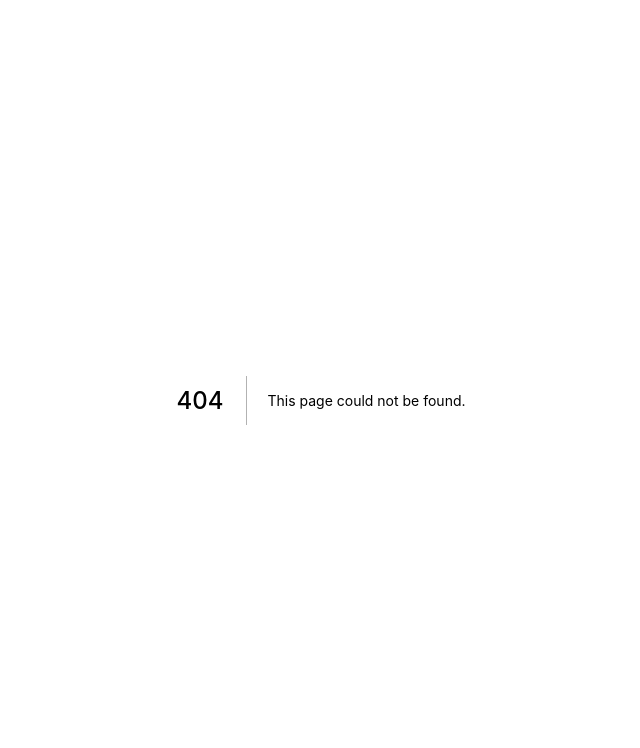
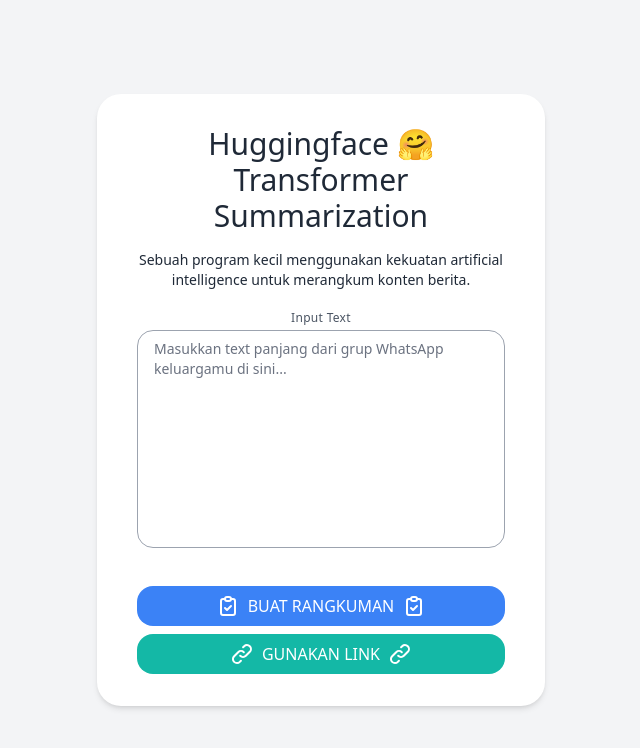
Before and after one commit to kangketikonlen/summarization-client, a Next.js app: page /simple in a window 1280 px wide. Before the commit this address had no page. Shown: the top 748 px of the page, without its empty margins (319-959 px from the left). Built offline with nearby package versions, Linux system fonts and the light colour scheme.

Commit message:
:zap: Update index.js

```diff
--- /dev/null
+++ b/pages/simple.js
@@ -0,0 +1,126 @@
+import Layout from '../components/layout'
+
+export default function Simple() {
+	const getSummary = async event => {
+		event.preventDefault()
+		// Loading dolo
+		var summaryResults = document.getElementById('summaryResults');
+		var boxLoading = document.getElementById('boxLoading');
+		var submitBtn = document.getElementById('submitBtn');
+		var linkBtn = document.getElementById('linkBtn');
+		var deskripsiInput = document.getElementById('deskripsi');
+		boxLoading.style.display = 'block';
+		submitBtn.style.display = 'none';
+		linkBtn.style.display = 'none';
+		deskripsiInput.setAttribute("readonly", "true")
+		summaryResults.innerHTML = "";
+		// Request data from server
+		const readData = await fetch(
+			'http://127.0.0.1:2022/sumv1',
+			{
+				body: JSON.stringify({
+					deskripsi: event.target.deskripsi.value,
+				}),
+				headers: {
+					'Content-Type': 'application/json'
+				},
+				method: 'POST'
+			}
+		).then(response => {
+			boxLoading.style.display = 'none';
+			submitBtn.style.display = 'block';
+			linkBtn.style.display = 'block';
+			deskripsiInput.removeAttribute("readonly");
+			if (response.statusText == "OK") {
+				return response
+			} else {
+				return {
+					"success": false,
+					"results": err
+				}
+			}
+		}).catch(err => {
+			boxLoading.style.display = 'none';
+			return {
+				"success": false,
+				"results": err
+			}
+		})
+		const result = await readData.json()
+		summaryResults.innerHTML += result.results;
+		console.log(result)
+	}
+
+	return (
+		<section className="min-h-screen flex flex-col items-center justify-center bg-gray-100">
+			<div className="flex flex-col bg-white shadow-md px-4 sm:px-6 md:px-8 lg:px-10 py-8 rounded-3xl w-50 max-w-md">
+				<div className="font-medium self-center text-xl sm:text-3xl text-gray-800 text-center">
+					Huggingface 🤗 Transformer Summarization
+				</div>
+				<div className="mt-4 self-center text-xl sm:text-sm text-gray-800 text-center">
+					Sebuah program kecil menggunakan kekuatan artificial intelligence untuk merangkum konten berita.
+				</div>
+				<div className="mt-5">
+					<form onSubmit={getSummary}>
+						<div className="flex flex-col mb-5 text-center">
+							<label htmlFor="text" className="mb-1 text-xs tracking-wide text-gray-600">Input Text</label>
+							<div className="relative">
+								<textarea name="deskripsi" id="deskripsi" className="resize-none text-sm placeholder-gray-500 pl-4 pr-4 rounded-2xl border border-gray-400 w-full py-2 focus:outline-none focus:border-blue-400" rows="10" placeholder="Masukkan text panjang dari grup WhatsApp keluargamu di sini..." required={true} ></textarea>
+							</div>
+						</div>
+
+						<div className="flex flex-col mb-2">
+							<div id="boxLoading" className="hidden text-center">
+								<div className="flex items-stretch justify-center">
+									<div className="w-screen h-24 border-2 rounded-md text-center">
+										<div className="flex animate-pulse flex-row items-center h-full justify-center space-x-5">
+											<div className="flex flex-col space-y-3">
+												<div className="w-72 bg-gray-300 h-6 rounded-md ">
+												</div>
+												<div className="w-48 bg-gray-300 h-6 rounded-md ">
+												</div>
+											</div>
+										</div>
+									</div>
+								</div>
+								<span className="text-sm">Robot A.I sedang melakukan kalkulasi... Biasanya 30 sampai 60 detik. Maklum, server budget hehe 🙏🏻</span>
+							</div>
+							<div id="summaryResults" className="text-justify"></div>
+						</div>
+
+						<div id="submitBtn" className="flex w-full">
+							<button type="submit" className=" flex mt-1 items-center justify-center focus:outline-none text-white text-sm sm:text-base bg-blue-500 hover:bg-blue-600 rounded-2xl py-2 w-full transition duration-150 ease-in">
+								<svg xmlns="http://www.w3.org/2000/svg" className="h-6 w-6" fill="none" viewBox="0 0 24 24" stroke="currentColor">
+									<path strokeLinecap="round" strokeLinejoin="round" strokeWidth="2" d="M9 5H7a2 2 0 00-2 2v12a2 2 0 002 2h10a2 2 0 002-2V7a2 2 0 00-2-2h-2M9 5a2 2 0 002 2h2a2 2 0 002-2M9 5a2 2 0 012-2h2a2 2 0 012 2m-6 9l2 2 4-4" />
+								</svg>
+								<span className="mr-2 ml-2 uppercase">Buat Rangkuman</span>
+								<svg xmlns="http://www.w3.org/2000/svg" className="h-6 w-6" fill="none" viewBox="0 0 24 24" stroke="currentColor">
+									<path strokeLinecap="round" strokeLinejoin="round" strokeWidth="2" d="M9 5H7a2 2 0 00-2 2v12a2 2 0 002 2h10a2 2 0 002-2V7a2 2 0 00-2-2h-2M9 5a2 2 0 002 2h2a2 2 0 002-2M9 5a2 2 0 012-2h2a2 2 0 012 2m-6 9l2 2 4-4" />
+								</svg>
+							</button>
+						</div>
+						<div id="linkBtn" className="flex w-full">
+							<a href="/" className="flex mt-2 items-center justify-center focus:outline-none text-white text-sm sm:text-base bg-teal-500 hover:bg-teal-600 rounded-2xl py-2 w-full transition duration-150 ease-in">
+								<svg xmlns="http://www.w3.org/2000/svg" className="h-6 w-6" fill="none" viewBox="0 0 24 24" stroke="currentColor">
+									<path strokeLinecap="round" strokeLinejoin="round" strokeWidth="2" d="M13.828 10.172a4 4 0 00-5.656 0l-4 4a4 4 0 105.656 5.656l1.102-1.101m-.758-4.899a4 4 0 005.656 0l4-4a4 4 0 00-5.656-5.656l-1.1 1.1" />
+								</svg>
+								<span className="mr-2 ml-2 uppercase">Gunakan Link</span>
+								<svg xmlns="http://www.w3.org/2000/svg" className="h-6 w-6" fill="none" viewBox="0 0 24 24" stroke="currentColor">
+									<path strokeLinecap="round" strokeLinejoin="round" strokeWidth="2" d="M13.828 10.172a4 4 0 00-5.656 0l-4 4a4 4 0 105.656 5.656l1.102-1.101m-.758-4.899a4 4 0 005.656 0l4-4a4 4 0 00-5.656-5.656l-1.1 1.1" />
+								</svg>
+							</a>
+						</div>
+					</form>
+				</div>
+			</div>
+		</section>
+	)
+}
+
+Simple.getLayout = function getLayout(page) {
+	return (
+		<Layout>
+			{page}
+		</Layout>
+	)
+}
```
